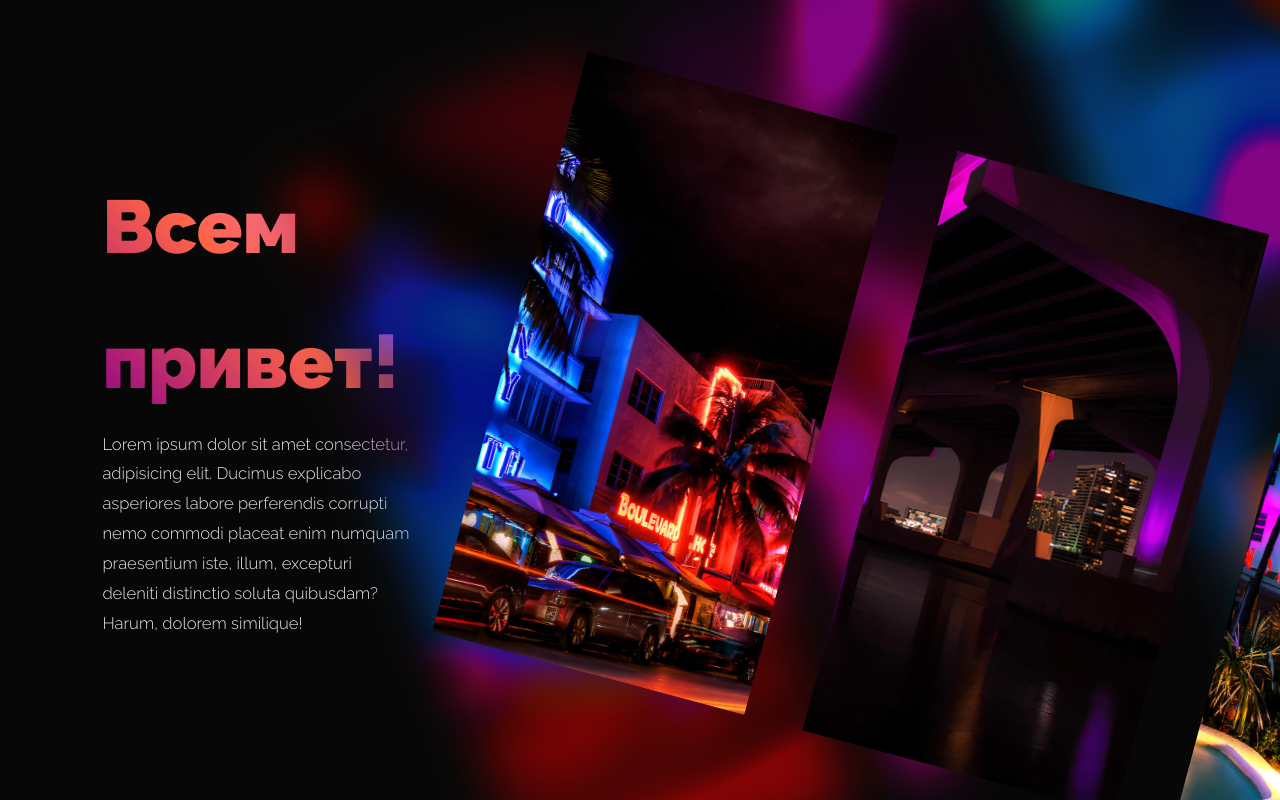
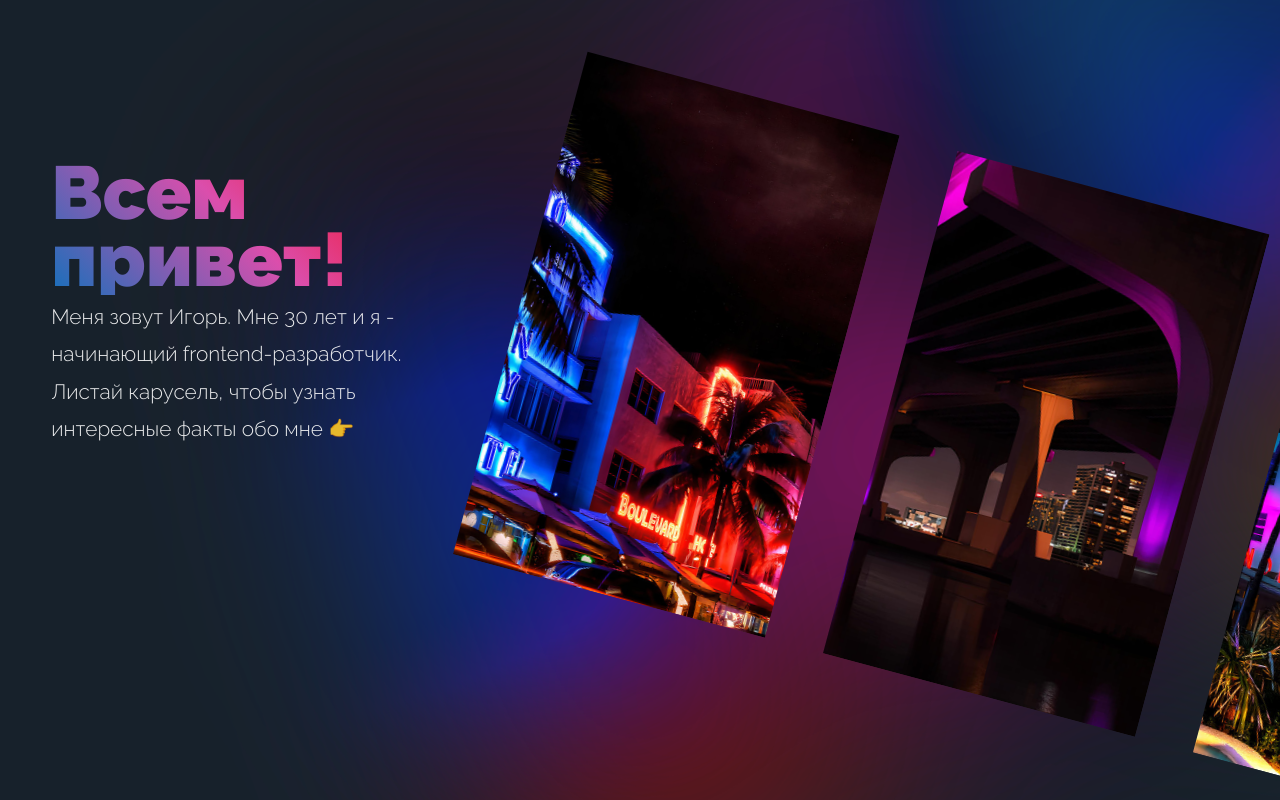
Before and after one commit to RyzhukIgor/business-card-website, a plain HTML site: page index.html in a window 1280 px wide. Drawn offline with Linux system fonts and the light colour scheme.

Commit message:
описание

```diff
--- a/css/main.css
+++ b/css/main.css
@@ -5,9 +5,9 @@
 }
 
 :root {
-    --dark: #070707;
+    --dark: #17212b;
     --sizeindex: calc(1vw + 1vh);
-    --transition: .75s cubic-bezier(.02,.6,.0,.1);
+    --transition: .75s cubic-bezier(.02, .6, .0, .1);
 }
 
 @font-face {
@@ -15,13 +15,15 @@
     src: url(../fonts/raleway-v22-cyrillic-300.woff2);
     font-weight: 300;
 }
+
 @font-face {
     font-family: raleway_m;
     src: url(../fonts/raleway-v22-cyrillic-900.woff2);
     font-weight: 900;
 }
 
-body, html {
+body,
+html {
     width: 100%;
     height: 100%;
     background-color: var(--dark);
@@ -40,15 +42,16 @@ body, html {
 }
 
 .slider__wrapper {
-    transition: var(--transition)!important;
+    transition: var(--transition) !important;
     will-change: transform;
 }
 
 .slider__item {
-    max-height: 75vh;
+    max-height: 65vh;
     overflow: hidden;
     cursor: pointer;
-     transition: transform var(--transition), box-shadow var(--transition);
+    transition: transform var(--transition), box-shadow var(--transition);
+
 }
 
 .slider__img {
@@ -57,17 +60,17 @@ body, html {
     background-size: cover;
     position: absolute;
     left: -100%;
-    transition: var(--transition)!important;
+    transition: var(--transition) !important;
     will-change: transform;
 }
 
 .slider_bg {
     z-index: 0;
-    transform: rotate(-20deg)!important;
+    transform: rotate(-20deg) !important;
     top: -90vh;
     left: -10vh;
     opacity: .5;
-    filter:blur(25px) saturate(5) ;
+    filter: blur(110px) saturate(5);
 }
 
 .slider_bg .slider__item {
@@ -82,20 +85,22 @@ body, html {
 
 .description {
     position: absolute;
-    font-size: calc(var(--sizeindex) * .8);
+    font-size: calc(var(--sizeindex) * 1);
     top: 20vh;
-    left:8vw;
-    max-width: 24vw;
+    left: 4vw;
+    max-width: 30vw;
     transition: opacity var(--transition), transform var(--transition);
+    z-index: 1;
 }
 
 .greeting {
     font-size: calc(var(--sizeindex) * 3.6);
     font-weight: 900;
     display: inline-block;
-    background: linear-gradient(45deg, DarkMagenta, Tomato, Violet );
+    background: linear-gradient(45deg, rgb(21, 112, 187), rgb(219, 78, 172), rgb(252, 0, 0));
     -webkit-background-clip: text;
     -webkit-text-fill-color: transparent;
+    line-height: 0.9;
 }
 
 .description p {
@@ -109,6 +114,6 @@ body, html {
     transform: translateY(5vh);
 }
 
-.description.hidden p{
+.description.hidden p {
     transform: translateY(10vh);
 }
--- a/index.html
+++ b/index.html
@@ -12,7 +12,7 @@
 <body>
     <div class="description">
         <div class="greeting">Всем привет!</div>
-        <p>Lorem ipsum dolor sit amet consectetur, adipisicing elit. Ducimus explicabo asperiores labore perferendis corrupti nemo commodi placeat enim numquam praesentium iste, illum, excepturi deleniti distinctio soluta quibusdam? Harum, dolorem similique!</p>
+        <p>Меня зовут Игорь. Мне 30 лет и я - начинающий frontend-разработчик. Листай карусель, чтобы узнать интересные факты обо мне &#128073;</p>
     </div>
     <div class="swiper slider slider_main">
         <div class="swiper-wrapper slider__wrapper">
```
